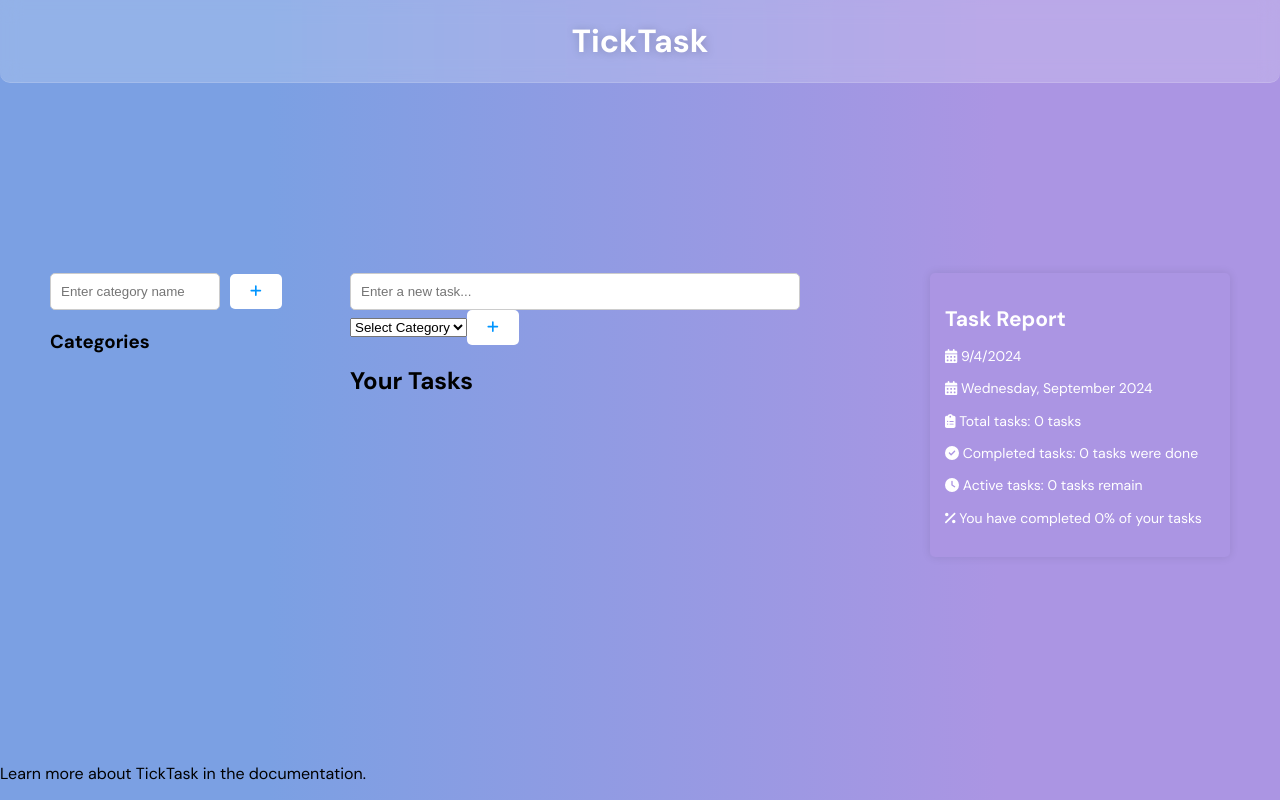
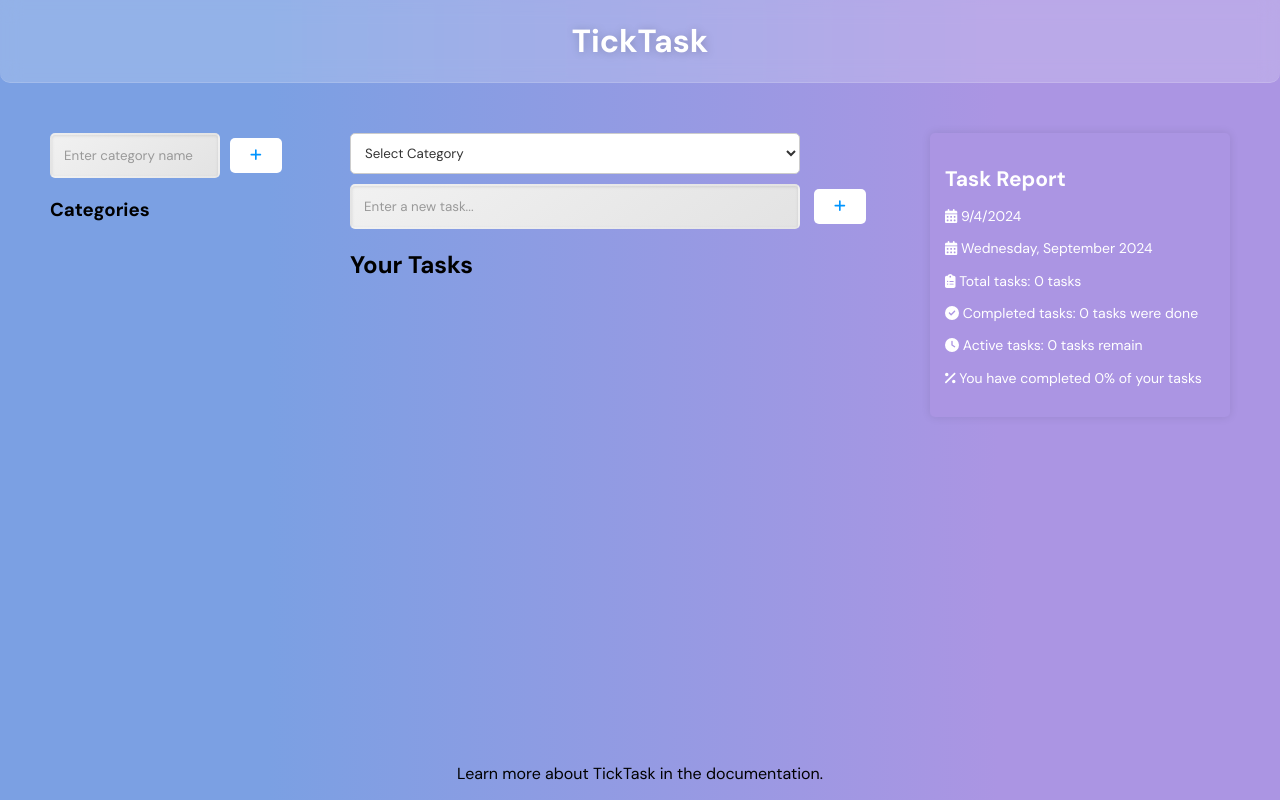
Before and after one commit to BehnazHaghighi/TickTask, a React (Vite) app: page /tasks in a window 1280 px wide. Built offline with nearby package versions, Linux system fonts and the light colour scheme.

Commit message:
Add styles for tasks section.

```diff
--- a/src/components/TaskInput.jsx
+++ b/src/components/TaskInput.jsx
@@ -22,12 +22,6 @@ const TaskInput = ({ onAddTask, categories }) => {
 
   return (
     <form className="new-task" onSubmit={handleSubmit}>
-      <input
-        type="text"
-        placeholder="Enter a new task..."
-        value={newTask}
-        onChange={(e) => setNewTask(e.target.value)}
-      />
       <select
         value={selectedCategory}
         onChange={(e) => setSelectedCategory(e.target.value)}
@@ -38,7 +32,12 @@ const TaskInput = ({ onAddTask, categories }) => {
           <option key={category.id} value={category.id}>{category.name}</option>
         ))}
       </select>
-      <button type="submit" className="add-btn">
+      <input
+        type="text"
+        placeholder="Enter a new task..."
+        value={newTask}
+        onChange={(e) => setNewTask(e.target.value)}
+      />      <button type="submit" className="add-btn">
         <FontAwesomeIcon icon={faPlus} />
       </button>
     </form>
--- a/src/components/TaskList.jsx
+++ b/src/components/TaskList.jsx
@@ -43,7 +43,7 @@ const TaskList = ({ tasks, categories, onDeleteTask, onToggleTaskCompletion }) =
                   checked={task.completed}
                   onChange={() => onToggleTaskCompletion(task.id)}
                 />
-                <span className="task-name">{task.name}</span>
+                <span className="task-name-completed">{task.name}</span>
                 <span className="task-category">({getCategoryName(task.categoryId)})</span>
                 <button className="task-delete" onClick={() => onDeleteTask(task.id)}>
                   <FontAwesomeIcon icon={faTrash} className="delete-icon" />
--- a/src/styles/Components.css
+++ b/src/styles/Components.css
@@ -1,3 +1,46 @@
+/* Input fields */
+.category-input input,
+.new-task input {
+  width: calc(100% - 110px);
+  padding: 12px;
+  margin-right: 10px;
+  border: 2px solid transparent;
+  border-radius: 5px;
+  background: linear-gradient(145deg, #f1f1f1, #e3e3e3);
+  background-clip: border-box;
+  box-shadow: inset 0 1px 3px rgba(0, 0, 0, 0.1);
+  transition: background-color 0.3s ease, border-color 0.3s ease, color 0.3s ease;
+  font-family: var(--font);
+  color: #333;
+}
+
+.category-input input:focus,
+.new-task input:focus {
+  background-color: white;
+  border-color: #7ba0e3;
+  outline: none;
+  color: #000;
+  transition: background-color 0.3s ease, border-color 0.3s ease, color 0.3s ease;
+}
+
+.category-input input::placeholder,
+.new-task input::placeholder {
+  color: #999;
+  transition: color 0.3s ease;
+}
+
+.category-input input:focus::placeholder,
+.new-task input:focus::placeholder {
+  color: #7ba0e3;
+}
+
+.category-input input:hover,
+.new-task input:hover {
+  background: linear-gradient(145deg, #e3e3e3, #f1f1f1);
+  border-color: #7ba0e3;
+  box-shadow: 0 0 5px rgba(0, 91, 187, 0.3);
+}
+
 /* Add Button */
 .add-btn {
   padding: 10px 20px;
--- a/src/styles/TaskPage.css
+++ b/src/styles/TaskPage.css
@@ -1,8 +1,12 @@
-
+/* General structure */
 .task-page {
   display: flex;
   flex-direction: column;
   min-height: 100vh;
+}
+
+.read-the-docs {
+  text-align: center;
 }
 
 .app-main {
@@ -10,8 +14,9 @@
   display: flex;
   flex-direction: column;
   align-items: center;
-  justify-content: center;
-  padding: 20px;
+  justify-content: flex-start;
+  padding: 0 20px;
+  margin-top: 50px;
   width: 100%;
 }
 
@@ -23,7 +28,9 @@
   margin: 0 auto;
 }
 
-.category-column, .task-column, .report-column {
+.category-column,
+.task-column,
+.report-column {
   flex: 1;
   margin: 0 10px;
 }
@@ -50,30 +57,76 @@
   margin-right: 10px;
   border: 1px solid #ccc;
   border-radius: 5px;
+  transition: border-color 0.3s ease, background-color 0.3s ease;
 }
 
-.category-list ul,
-.task-list ul {
-  list-style: none;
-  padding: 0;
+.task-list li input[type="checkbox"] {
+  appearance: none;
+  width: 20px;
+  height: 20px;
+  border: 2px solid #333;
+  border-radius: 3px;
+  position: relative;
+  cursor: pointer;
+  transition: background-color 0.3s ease, border-color 0.3s ease;
 }
 
-.category-list li,
-.task-list li {
-  display: flex;
-  justify-content: space-between;
+.task-list li input[type="checkbox"]:checked::after {
+  content: '\2713';
+  color: white;
+  font-size: 16px;
+  position: absolute;
+  top: 50%;
+  left: 50%;
+  transform: translate(-50%, -50%);
+}
+
+.task-list li.completed input[type="checkbox"] {
+  background-color: cadetblue;
+  border-color: cadetblue;
+}
+
+.task-list li input[type="checkbox"]::before {
+  content: "";
+  display: block;
+  width: 100%;
+  height: 100%;
+  background-color: transparent;
+}
+
+.task-list li input[type="checkbox"]:hover {
+  border-color: #555;
+}
+
+.task-list li.completed {
+  background-color: #e0fffa;
+  text-decoration: line-through;
+  color: cadetblue;
+}
+
+.new-task select {
+  width: calc(100% - 110px);
   padding: 10px;
-  background-color: #f4f4f4;
+  margin-right: 10px;
+  border: 1px solid #ccc;
   border-radius: 5px;
+  background-color: #fff;
+  color: #333;
+  transition: border-color 0.3s ease, background-color 0.3s ease, box-shadow 0.3s ease;
+  font-family: var(--font);
   margin-bottom: 10px;
 }
 
-.category-list button,
-.task-list button {
-  background: none;
-  border: none;
-  color: #007bff;
-  cursor: pointer;
+.new-task select:focus {
+  border-color: #007bff;
+  background-color: #f9f9f9;
+  outline: none;
+  box-shadow: 0 0 5px rgba(0, 123, 255, 0.5);
+}
+
+.new-task select:hover {
+  background-color: #f9f9f9;
+  border-color: #007bff;
 }
 
 .report-column {
@@ -96,3 +149,87 @@
 .task-report .completion-report {
   margin-bottom: 15px;
 }
+
+.category-list ul,
+.task-list ul {
+  list-style: none;
+  padding: 0;
+  margin: 0;
+}
+
+.category-list li,
+.task-list li {
+  display: flex;
+  justify-content: space-between;
+  align-items: center;
+  padding: 15px;
+  margin-bottom: 15px;
+  background: transparent;
+  border-radius: 10px;
+  box-shadow: 0 4px 6px rgba(0, 0, 0, 0.1);
+  transition: transform 0.2s ease, box-shadow 0.2s ease;
+  font-family: var(--font);
+  font-size: 1rem;
+  color: #333;
+  font-size: 14px;
+}
+
+.category-list li:hover,
+.task-list li:hover {
+  transform: translateY(-5px);
+  box-shadow: 0 6px 12px rgba(0, 0, 0, 0.2);
+}
+
+.category-list li .task-name,
+.task-list li .task-name {
+  font-weight: 500;
+  color: #333;
+}
+
+.category-list li .task-name,
+.task-list li .task-name-completed {
+  font-weight: 500;
+  color: cadetblue;
+}
+
+
+.task-list li.completed {
+  background-color: #e0fffa;
+  text-decoration: line-through;
+  color: cadetblue;
+}
+
+.category-list button,
+.task-list button {
+  background: none;
+  border: none;
+  color: #007bff;
+  cursor: pointer;
+  font-size: 1.2rem;
+}
+
+.category-list button:hover,
+.task-list button:hover {
+  color: #0056b3;
+
+}
+
+.category-list button .delete-icon,
+.task-list button .delete-icon {
+  color: #eeeeee;
+}
+
+.category-list button .edit-icon,
+.task-list button .edit-icon {
+  color: #eeeeee;
+}
+
+.category-list button .delete-icon:hover,
+.task-list button .delete-icon:hover {
+  color: #c82333;
+}
+
+.category-list button .edit-icon:hover,
+.task-list button .edit-icon:hover {
+  color: #e68a00;
+}
```
Lines whose indentation alone changed are shown as unchanged.
